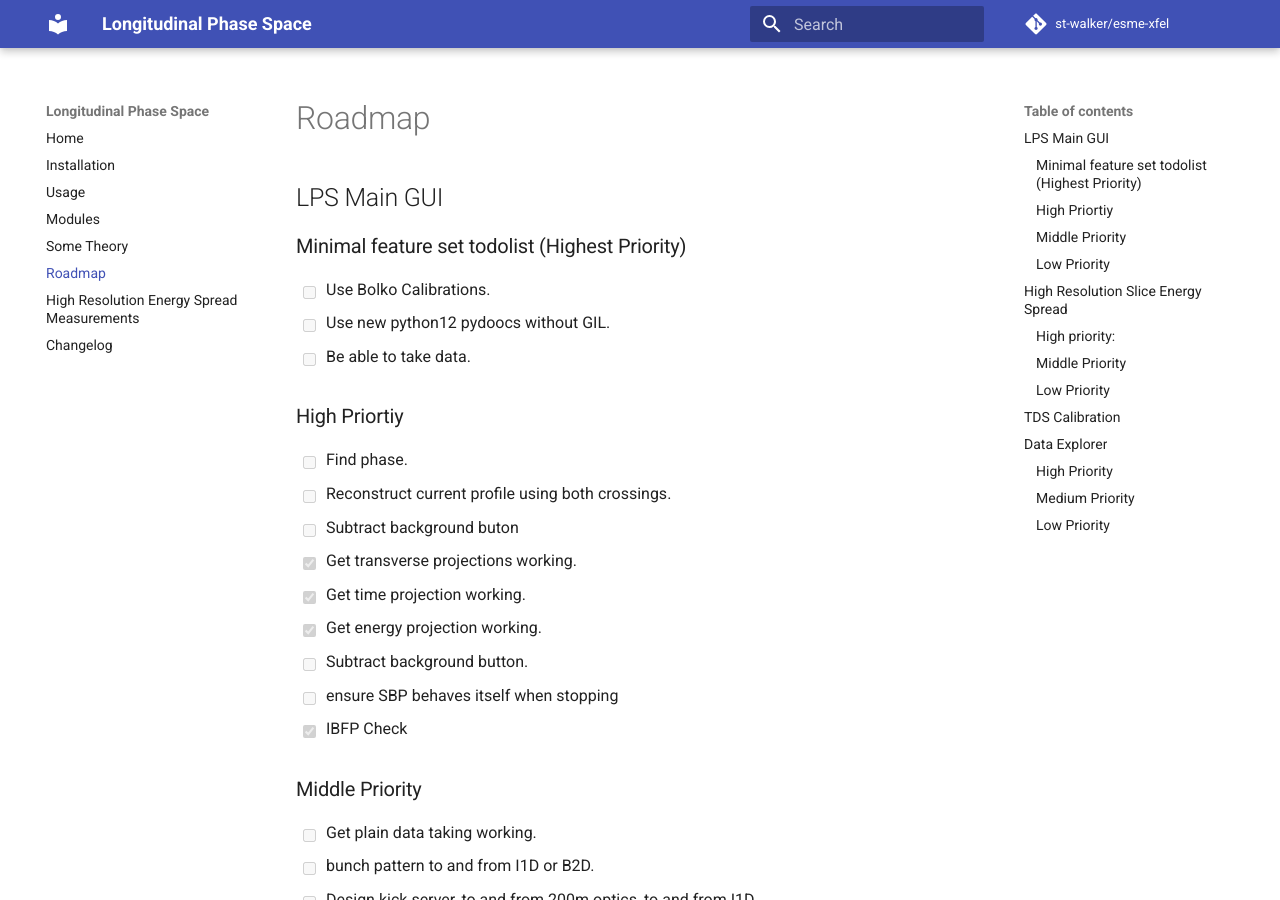
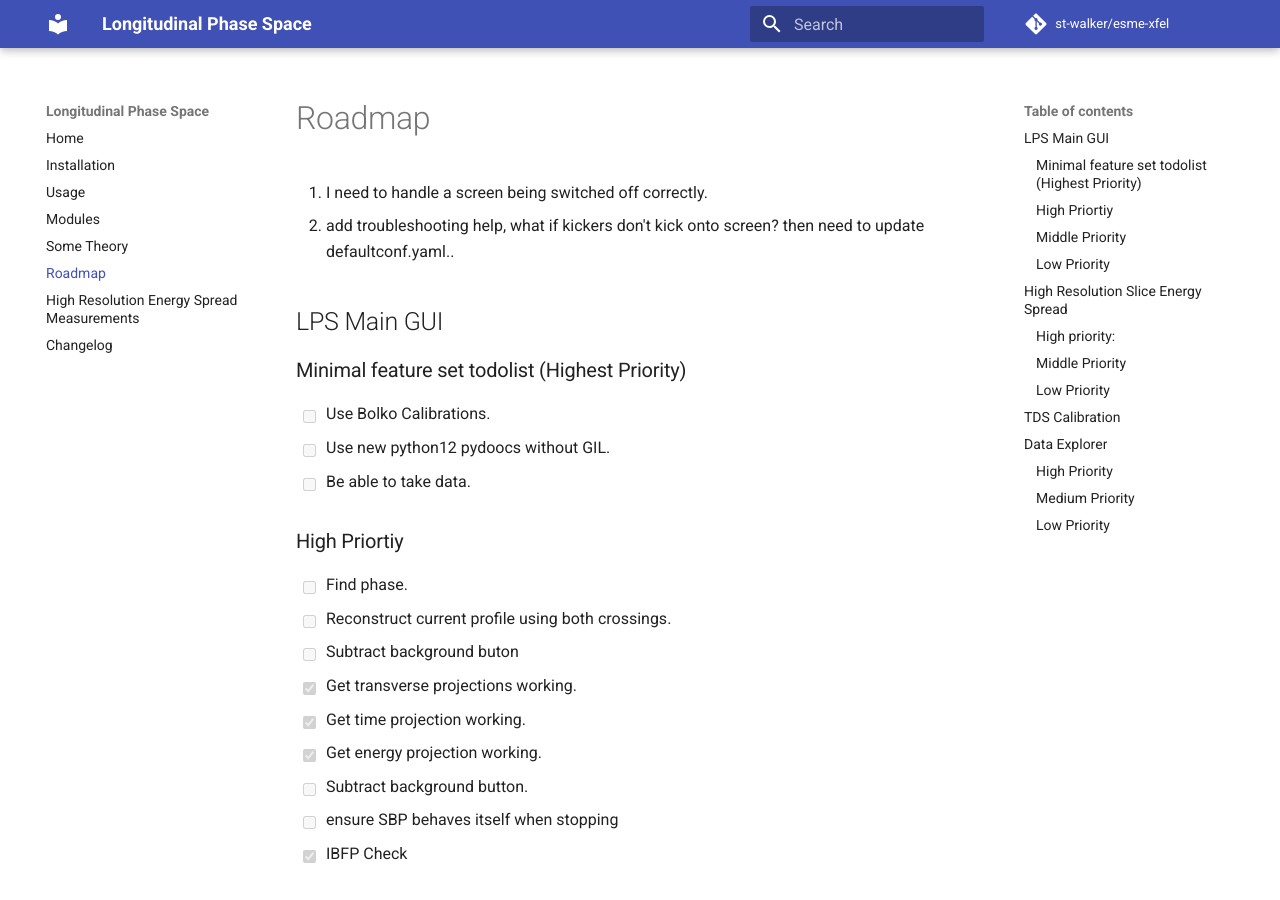
Before and after one commit to st-walker/esme, an MkDocs documentation site: the page built from docs/todo.md, in a window 1280 px wide and 900 px high. Built offline with MkDocs 1.6.1 and Material for MkDocs 9.7.7, drawn with Linux system fonts in a browser that asks for light colours; comment, search, counter and statistics services are not loaded.

Commit message:
fix error in kicker conf

```diff
--- a/docs/todo.md
+++ b/docs/todo.md
@@ -1,3 +1,7 @@
+1. I need to handle a screen being switched off correctly.
+2. add troubleshooting help, what if kickers don't kick onto screen?
+   then need to update defaultconf.yaml..
+
 # LPS Main GUI
 
 ## Minimal feature set todolist (Highest Priority)
```
Also changed, not shown: 1 other file.
